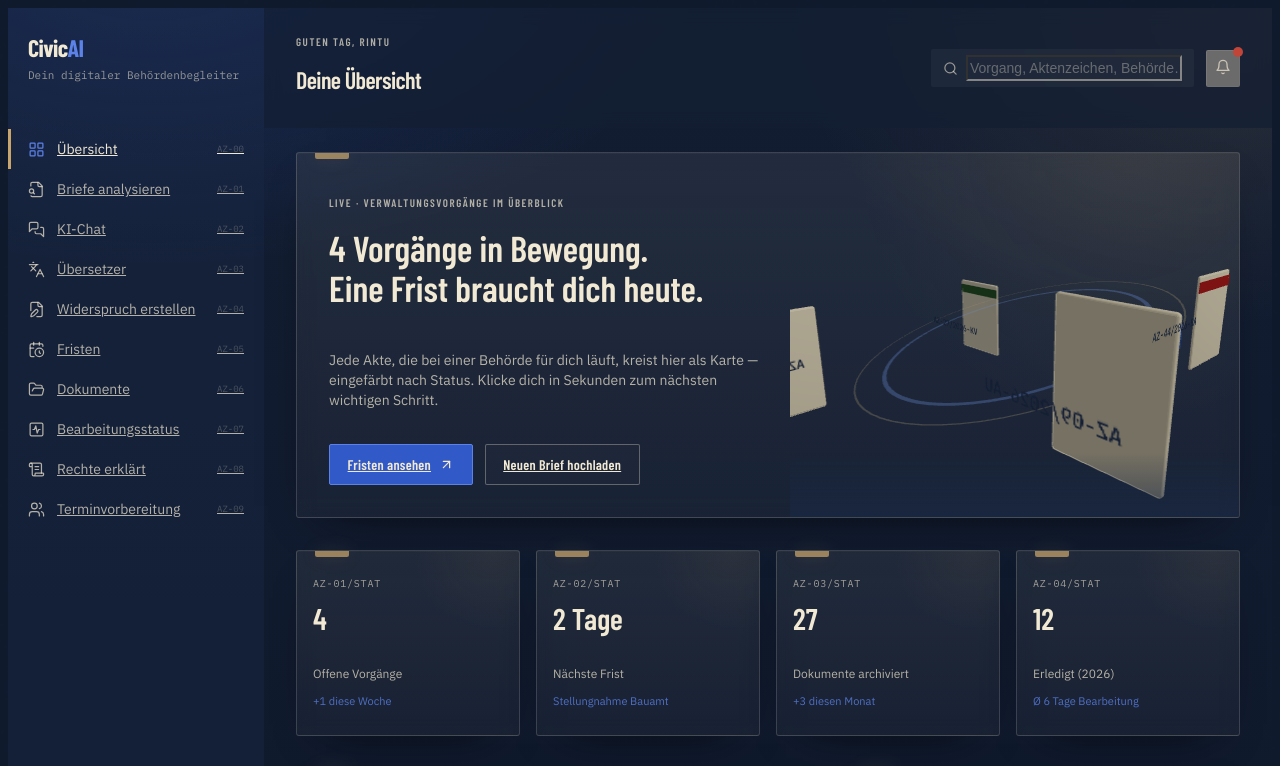
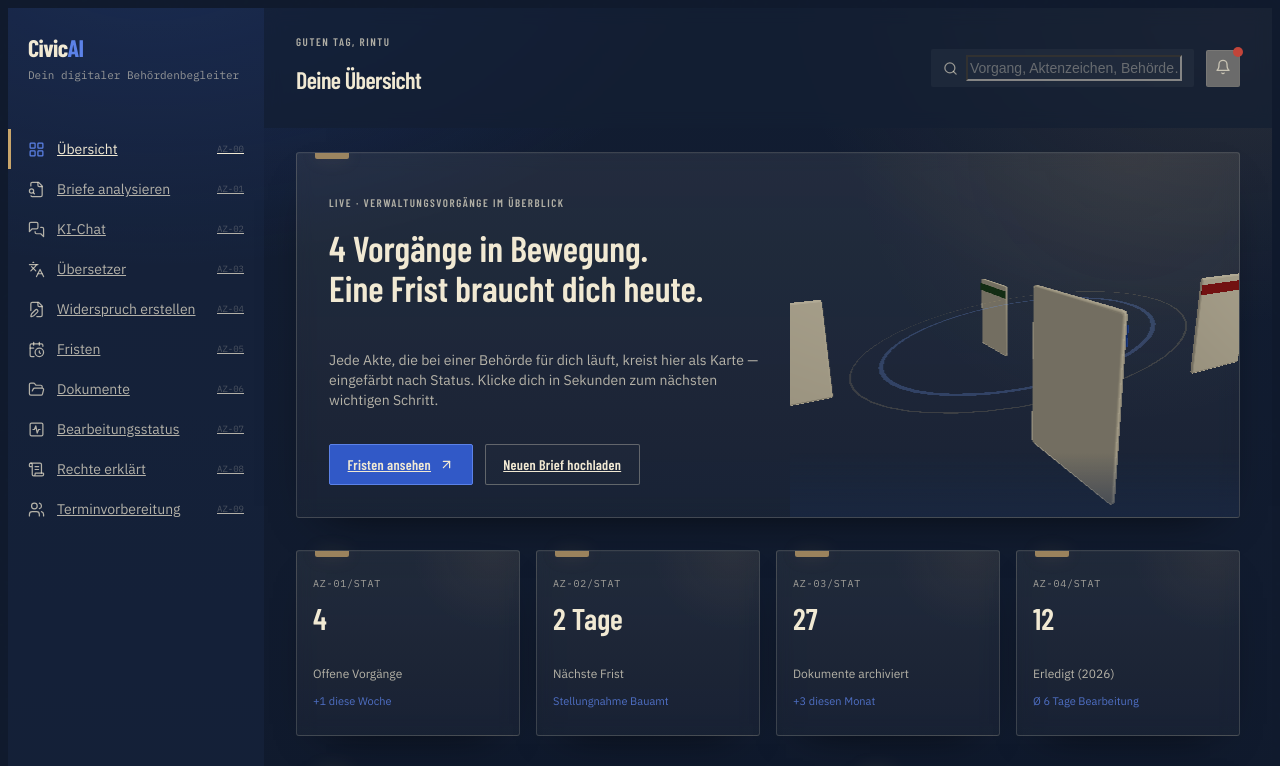
Before and after one commit to rintuchowdory/civic-ai, a Next.js app: page / in a window 1280 px wide. Shown: the top 766 px of the page. Built offline with nearby package versions, Linux system fonts and the light colour scheme.

Commit message:
fix: harden 3D orbit against Firefox WebGL context loss

```diff
--- a/components/AktenOrbitScene.tsx
+++ b/components/AktenOrbitScene.tsx
@@ -2,7 +2,7 @@
 
 import { useEffect, useMemo, useRef, useState } from "react";
 import { Canvas, useFrame } from "@react-three/fiber";
-import { Html, OrbitControls, Ring, RoundedBox } from "@react-three/drei";
+import { OrbitControls, Ring, RoundedBox } from "@react-three/drei";
 import * as THREE from "three";
 import { vorgaenge } from "@/lib/mock-data";
 
@@ -13,20 +13,42 @@ const statusColor: Record<string, string> = {
   erledigt: "#5C8A5A",
 };
 
+function StaticOrbitFallback() {
+  return (
+    <div className="grid h-full w-full grid-cols-2 gap-4 p-8 place-items-center">
+      {vorgaenge.map((v) => {
+        const color = statusColor[v.status] ?? "#5C82E8";
+        return (
+          <div
+            key={v.id}
+            className="relative flex h-36 w-28 items-end justify-center rounded-sm border border-paper/20 bg-paper/[0.08] p-3 shadow-lg"
+            style={{ transform: `rotate(${(v.id.charCodeAt(0) % 7) - 3}deg)` }}
+          >
+            <div
+              className="absolute inset-x-0 top-0 h-2 rounded-t-sm"
+              style={{ backgroundColor: color }}
+            />
+            <span className="font-mono text-[10px] text-paper/80">{v.aktenzeichen}</span>
+          </div>
+        );
+      })}
+    </div>
+  );
+}
+
 function FileCard({
   index,
   total,
-  aktenzeichen,
   status,
   animate,
 }: {
   index: number;
   total: number;
-  aktenzeichen: string;
   status: string;
   animate: boolean;
 }) {
   const group = useRef<THREE.Group>(null);
+  const lastFrame = useRef(0);
   const angle = (index / total) * Math.PI * 2;
   const radius = 2.6;
   const baseY = Math.sin(index * 1.7) * 0.4;
@@ -34,8 +56,11 @@ function FileCard({
   useFrame((state) => {
     if (!group.current || !animate) return;
     const t = state.clock.getElapsedTime();
-    group.current.position.y = baseY + Math.sin(t * 0.45 + index) * 0.08;
-    group.current.rotation.y = t * 0.1 + angle;
+    if (t - lastFrame.current < 1 / 30) return;
+    lastFrame.current = t;
+
+    group.current.position.y = baseY + Math.sin(t * 0.35 + index) * 0.06;
+    group.current.rotation.y = t * 0.07 + angle;
   });
 
   const x = Math.cos(angle) * radius;
@@ -44,54 +69,36 @@ function FileCard({
 
   return (
     <group ref={group} position={[x, baseY, z]} rotation={[0, angle, 0]}>
-      <RoundedBox args={[0.9, 1.2, 0.04]} radius={0.03} smoothness={2}>
-        <meshStandardMaterial color="#F1E9D3" roughness={0.85} metalness={0.05} />
+      <RoundedBox args={[0.9, 1.2, 0.04]} radius={0.03} smoothness={1}>
+        <meshStandardMaterial color="#F1E9D3" roughness={0.9} metalness={0} />
       </RoundedBox>
       <mesh position={[0, 0.46, 0.021]}>
-        <boxGeometry args={[0.9, 0.14, 0.005]} />
-        <meshStandardMaterial color={color} roughness={0.5} />
+        <boxGeometry args={[0.9, 0.12, 0.005]} />
+        <meshStandardMaterial color={color} roughness={0.65} metalness={0} />
       </mesh>
-      <Html
-        transform
-        position={[0, -0.3, 0.031]}
-        distanceFactor={5.2}
-        style={{ pointerEvents: "none", backfaceVisibility: "hidden" }}
-      >
-        <span
-          style={{
-            display: "block",
-            width: "118px",
-            textAlign: "center",
-            color: "#131E33",
-            fontFamily: '"IBM Plex Mono", monospace',
-            fontSize: "12px",
-            fontWeight: 500,
-            lineHeight: 1,
-            whiteSpace: "nowrap",
-          }}
-        >
-          {aktenzeichen}
-        </span>
-      </Html>
     </group>
   );
 }
 
 function Core({ animate }: { animate: boolean }) {
   const ring = useRef<THREE.Group>(null);
+  const lastFrame = useRef(0);
 
   useFrame((state) => {
     if (!ring.current || !animate) return;
-    ring.current.rotation.z = state.clock.getElapsedTime() * 0.045;
+    const t = state.clock.getElapsedTime();
+    if (t - lastFrame.current < 1 / 30) return;
+    lastFrame.current = t;
+    ring.current.rotation.z = t * 0.03;
   });
 
   return (
     <group ref={ring}>
-      <Ring args={[1.55, 1.6, 64]} rotation={[Math.PI / 2, 0, 0]}>
-        <meshBasicMaterial color="#5C82E8" transparent opacity={0.32} side={THREE.DoubleSide} />
+      <Ring args={[1.55, 1.6, 48]} rotation={[Math.PI / 2, 0, 0]}>
+        <meshBasicMaterial color="#5C82E8" transparent opacity={0.28} side={THREE.DoubleSide} />
       </Ring>
-      <Ring args={[1.9, 1.92, 64]} rotation={[Math.PI / 2, 0, 0]}>
-        <meshBasicMaterial color="#C9A66B" transparent opacity={0.24} side={THREE.DoubleSide} />
+      <Ring args={[1.9, 1.92, 48]} rotation={[Math.PI / 2, 0, 0]}>
+        <meshBasicMaterial color="#C9A66B" transparent opacity={0.18} side={THREE.DoubleSide} />
       </Ring>
     </group>
   );
@@ -99,47 +106,60 @@ function Core({ animate }: { animate: boolean }) {
 
 export default function AktenOrbitScene() {
   const cards = useMemo(() => vorgaenge, []);
-  const [isMobile, setIsMobile] = useState(false);
   const [reduceMotion, setReduceMotion] = useState(false);
+  const [contextLost, setContextLost] = useState(false);
+  const [isFirefox] = useState(() =>
+    typeof navigator !== "undefined" && /firefox/i.test(navigator.userAgent),
+  );
 
   useEffect(() => {
-    const mobileQuery = window.matchMedia("(max-width: 767px)");
     const motionQuery = window.matchMedia("(prefers-reduced-motion: reduce)");
+    const syncMotion = () => setReduceMotion(motionQuery.matches);
 
-    const syncPreferences = () => {
-      setIsMobile(mobileQuery.matches);
-      setReduceMotion(motionQuery.matches);
-    };
+    syncMotion();
+    motionQuery.addEventListener("change", syncMotion);
 
-    syncPreferences();
-    mobileQuery.addEventListener("change", syncPreferences);
-    motionQuery.addEventListener("change", syncPreferences);
+    return () => motionQuery.removeEventListener("change", syncMotion);
+  }, []);
 
-    return () => {
-      mobileQuery.removeEventListener("change", syncPreferences);
-      motionQuery.removeEventListener("change", syncPreferences);
-    };
-  }, []);
+  if (isFirefox || contextLost) {
+    return <StaticOrbitFallback />;
+  }
 
   const animate = !reduceMotion;
 
   return (
     <Canvas
       camera={{ position: [0, 1.6, 5.4], fov: 42 }}
-      dpr={isMobile ? 1 : [1, 1.5]}
-      gl={{ antialias: !isMobile, powerPreference: "high-performance" }}
-      resize={{ scroll: false, debounce: { scroll: 0, resize: 80 } }}
+      dpr={1}
+      frameloop="always"
+      gl={{
+        antialias: false,
+        powerPreference: "default",
+        preserveDrawingBuffer: false,
+      }}
+      resize={{ scroll: false, debounce: { scroll: 0, resize: 120 } }}
+      onCreated={({ gl }) => {
+        gl.setPixelRatio(1);
+        const canvas = gl.domElement;
+        canvas.addEventListener(
+          "webglcontextlost",
+          (event) => {
+            event.preventDefault();
+            setContextLost(true);
+          },
+          { once: true },
+        );
+      }}
     >
-      <ambientLight intensity={0.6} />
-      <directionalLight position={[3, 4, 2]} intensity={1.05} color="#F1E9D3" />
-      <pointLight position={[-3, -2, -2]} intensity={0.35} color="#5C82E8" />
+      <ambientLight intensity={0.55} />
+      <directionalLight position={[3, 4, 2]} intensity={0.9} color="#F1E9D3" />
       <Core animate={animate} />
       {cards.map((v, i) => (
         <FileCard
           key={v.id}
           index={i}
           total={cards.length}
-          aktenzeichen={v.aktenzeichen}
           status={v.status}
           animate={animate}
         />
@@ -149,7 +169,7 @@ export default function AktenOrbitScene() {
         enablePan={false}
         enableRotate={!reduceMotion}
         autoRotate={animate}
-        autoRotateSpeed={isMobile ? 0.22 : 0.42}
+        autoRotateSpeed={0.25}
         maxPolarAngle={Math.PI / 1.9}
         minPolarAngle={Math.PI / 2.6}
       />
```
